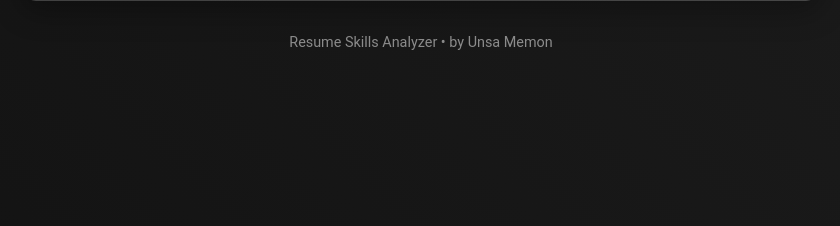
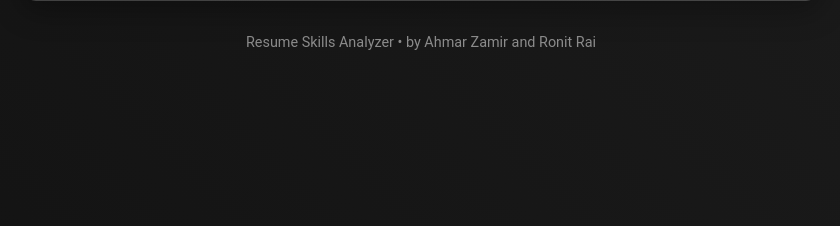
Before and after one commit to ronitraii/SmartHire, a Flask app: page / in a window 1280 px wide. Shown: the part 477-703 px from the top of the page, without its empty margins (219-1059 px from the left). Run offline with Flask 3, Linux system fonts and the light colour scheme.

Commit message:
Update index.html

```diff
--- a/Gemini Based/templates/index.html
+++ b/Gemini Based/templates/index.html
@@ -270,7 +270,7 @@
         </div>
 
         <div class="footer">
-            Resume Skills Analyzer • by Unsa Memon
+            Resume Skills Analyzer • by Ahmar Zamir and Ronit Rai
         </div>
     </div>
 
```
